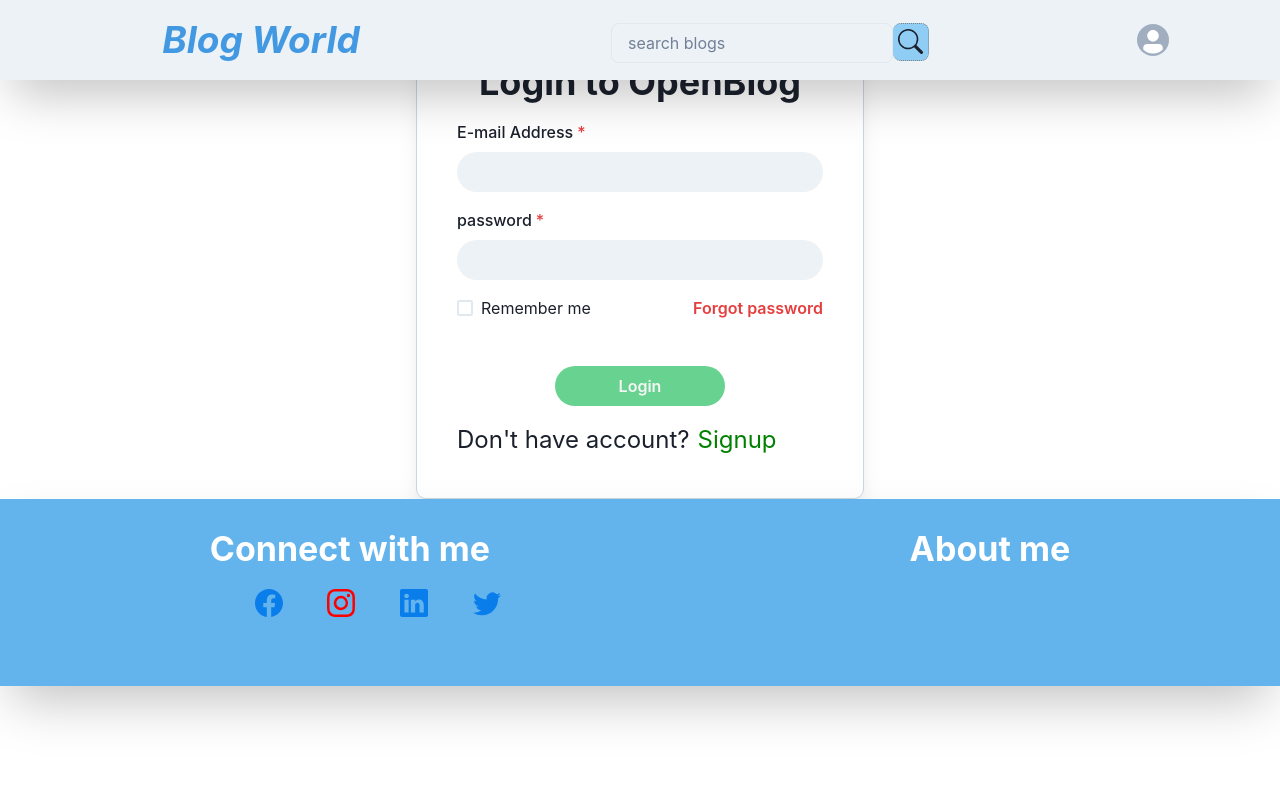
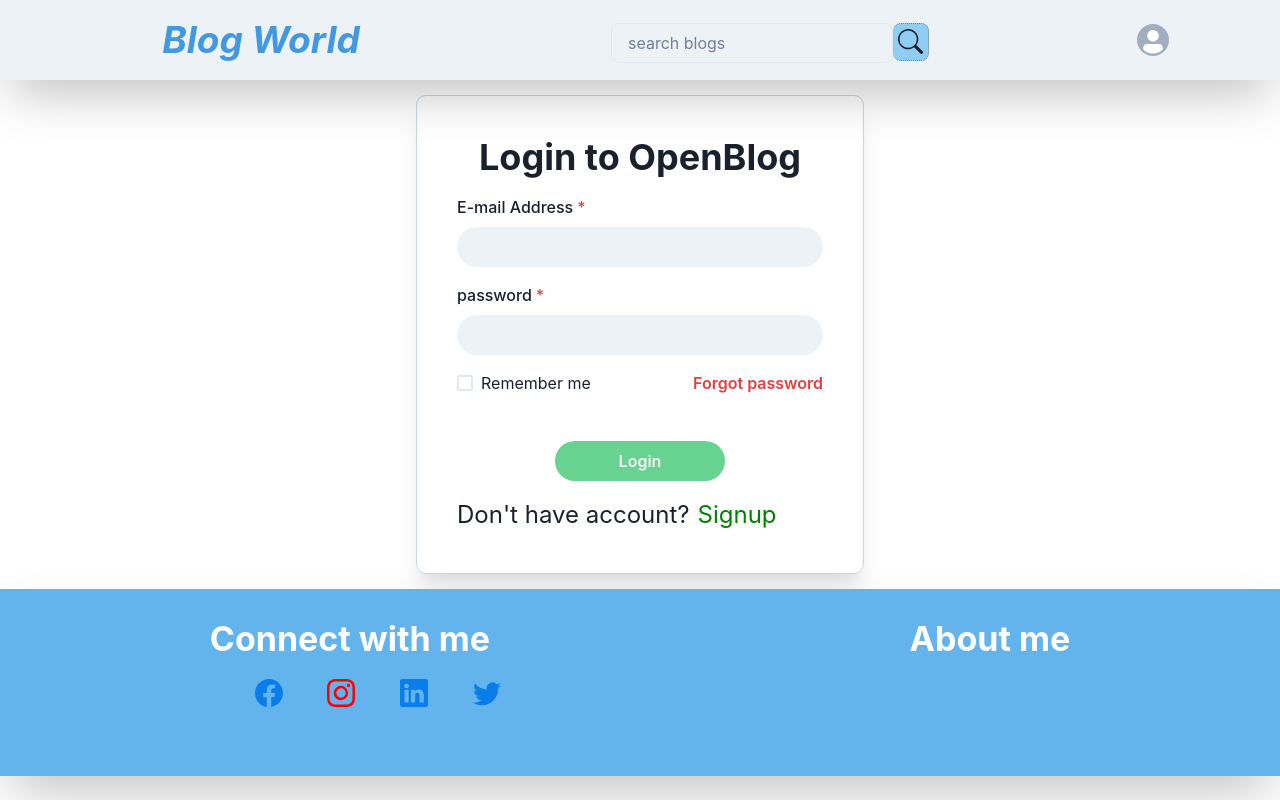
Before and after one commit to BondShailesh/BlogWorld, a React (Create React App) app in the folder client/: page /login in a window 1280 px wide. Built offline with nearby package versions, Linux system fonts and the light colour scheme.

Commit message:
Frontend done

```diff
--- a/client/src/components/Navbar.js
+++ b/client/src/components/Navbar.js
@@ -54,7 +54,7 @@ export default function Nav() {
   }
 
   const handleLogout = () => {
-    localStorage.removeItem("")
+    localStorage.removeItem("token")
   }
   const handleSearch = ()=>{
 
--- a/client/src/pages/Blog.jsx
+++ b/client/src/pages/Blog.jsx
@@ -76,7 +76,7 @@ function Blog() {
   }, [like, followers, comment]);
 
   return (
-    <Box color="#3E3C3D" mt={['60px','60px']}>
+    <Box color="#3E3C3D" mt={['90px','90px']}>
       <Box
         w="90%"
         m="auto"
--- a/client/src/pages/Create.jsx
+++ b/client/src/pages/Create.jsx
@@ -83,7 +83,7 @@ function Create() {
   };
 
   return (
-    <FormControl m="auto" mt="20px" w="97%" p="20px">
+    <FormControl m="auto" mt="95px" w="97%" p="20px">
       <Heading color='grey' fontStyle='inherit'>Start your writing Journey Today</Heading>
       {/* Top Section-------------- */}
       <FormControl>
--- a/client/src/pages/Login.jsx
+++ b/client/src/pages/Login.jsx
@@ -10,12 +10,13 @@ function Login() {
     return (
         <Box w={["full", "md"]}
             p={[8, 10]}
-            mt="20px"
+            mt={['95px','95px']}
             mx="auto"
             border={["none", "1px"]}
             borderColor={["", "gray.300"]}
             borderRadius={10}
-            boxShadow='xl'>
+            boxShadow='xl'
+            mb='15px'>
 
             <VStack spacing={4}
                 align="flex-start"
--- a/client/src/pages/Otpvalidator.jsx
+++ b/client/src/pages/Otpvalidator.jsx
@@ -34,12 +34,13 @@ function OTPValidator() {
     <Box
       w={["full", "md"]}
       p={[8, 10]}
-      mt="20px"
+      mt={['95px','95px']}
       mx="auto"
       border={["none", "1px"]}
       borderColor={["", "gray.300"]}
       borderRadius={10}
       boxShadow="xl"
+      mb='150px'
     >
       <VStack spacing={4} align="flex-start" w="full">
         <VStack spacing={4} align={["flex-start", "center"]} w="full">
--- a/client/src/pages/Signup.jsx
+++ b/client/src/pages/Signup.jsx
@@ -45,12 +45,13 @@ function Signup() {
     <Box
       w={["full", "md"]}
       p={[8, 10]}
-      mt="20px"
+      mt={['95px','95px']}
       mx="auto"
       border={["none", "1px"]}
       borderColor={["", "gray.300"]}
       borderRadius={10}
       boxShadow="xl"
+      mb='15px'
     >
       <VStack spacing={4} align="flex-start" w="full">
         <VStack spacing={4} align={["flex-start", "center"]} w="full">
```
